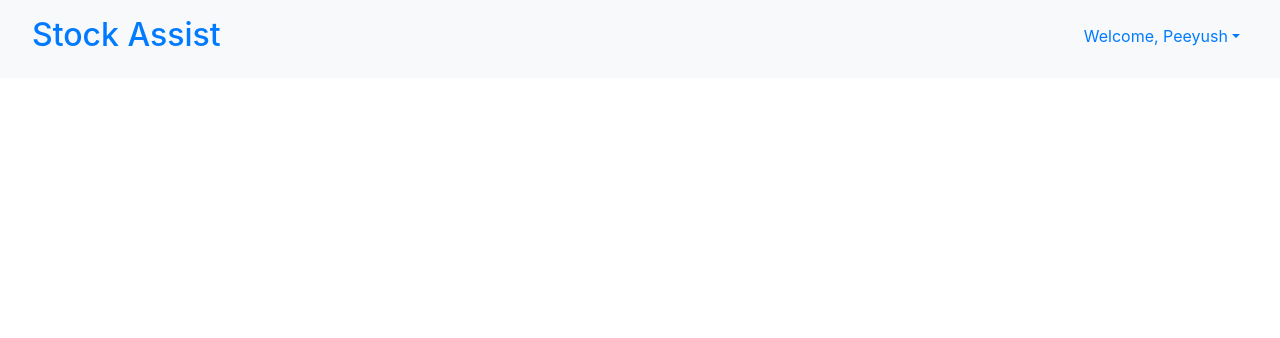
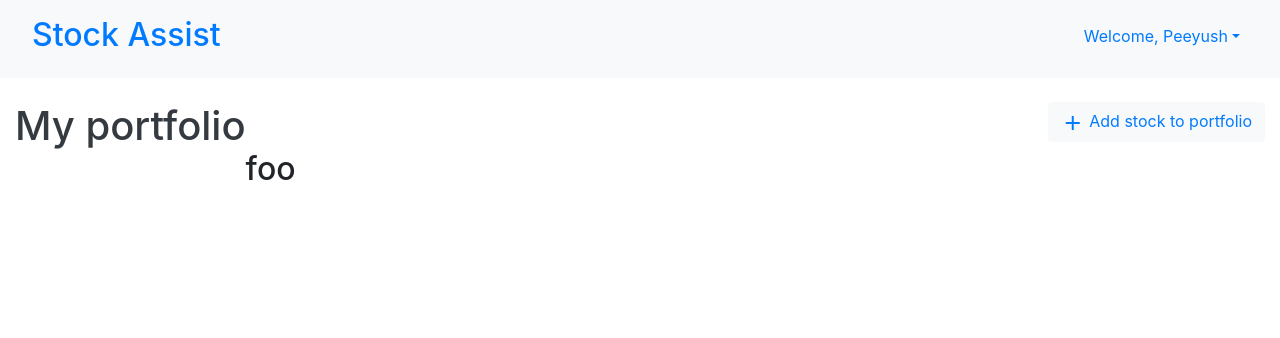
Before and after one commit to Peeyush-Vatsa/STOCK_ASSIST, a Django app: template stockassist/templates/stockassist/myportfolio.html in a window 1280 px wide. Shown: the top 338 px of the page. Run offline with Django 3.2, Linux system fonts and the light colour scheme; a user stored in the database is signed in; tables that the repository leaves empty hold one stand-in row (values such as "Sample post"); the template is opened without the code that fills it: most values are stand-ins (such as "Sample title", 1, 10 or a date in 2020); some libraries are stand-ins or nearby versions.

Commit message:
Adds portfolio stocks to the myportfolio view. Also adds subtitle bar in the myportfolio webpage

```diff
--- a/stockassist/templates/stockassist/myportfolio.html
+++ b/stockassist/templates/stockassist/myportfolio.html
@@ -33,7 +33,18 @@
             </div>
         </nav>
         <div class="container-fluid">
-            <!--Do later-->
+            <br>
+            <div style="height: auto;">
+                <h1 class="text-dark" style="float: left;">My portfolio</h1>
+                <button class="btn btn-light text-primary" type="button" style="float: right;"><i class="material-icons" style="vertical-align: middle;">add</i> Add stock to portfolio</button>
+            </div>
+            <br>
+            <br>
+            <div>
+                <!--Add portfolio stocks here-->
+                <h2>foo</h2>
+            </div>
         </div>
+
     </body>
 </html>
```
Also changed, not shown: stockassist/views.py (+5 -2 lines), db.sqlite3.
